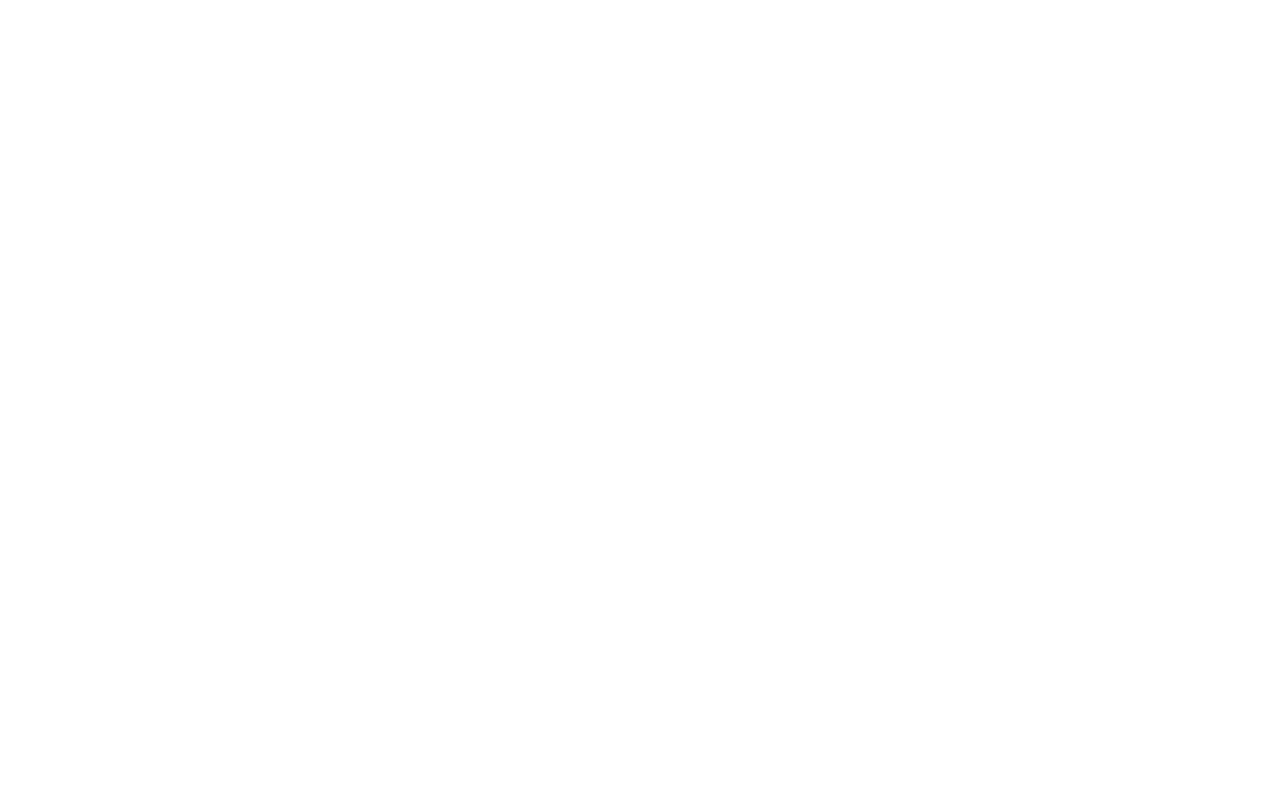
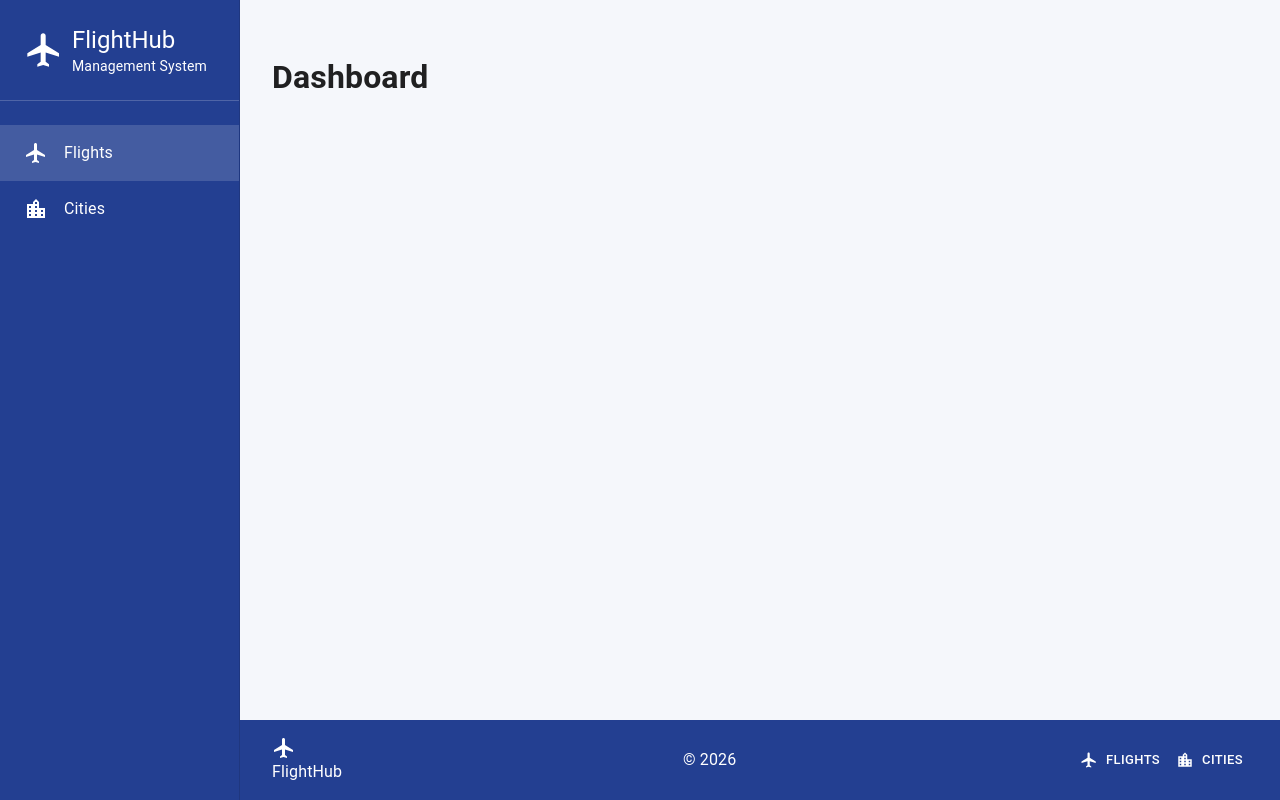
Before and after one commit to OrosRazvan/WorkshopFRGlobal, a React (Vite) app in the folder WorkshopGL/: page / in a window 1280 px wide. Built offline with nearby package versions, Linux system fonts and the light colour scheme.

Commit message:
add layout page with sidebar, footer and routing

```diff
--- a/WorkshopGL/src/App.tsx
+++ b/WorkshopGL/src/App.tsx
@@ -1,10 +1,5 @@
-function App() {
+import { Layout } from "./components/Layout/Layout";
 
-  return (
-    <>
-
-    </>
-  )
-}
-
-export default App
+export const App = () => {
+  return <Layout />;
+};
--- /dev/null
+++ b/WorkshopGL/src/components/Footer/Footer.tsx
@@ -0,0 +1,40 @@
+import { Box, Typography, Button, Stack } from "@mui/material";
+import FlightIcon from "@mui/icons-material/Flight";
+import LocationCityIcon from "@mui/icons-material/LocationCity";
+import { NavLink } from "react-router-dom";
+
+export const Footer = () => {
+  return (
+    <Box
+      component="footer"
+      sx={{
+        width: "100%",
+        bgcolor: "#233f91",
+        color: "white",
+        px: 4,
+        py: 2,
+        display: "flex",
+        alignItems: "center",
+      }}
+    >
+      <Stack>
+        <FlightIcon />
+        <Typography>FlightHub</Typography>
+      </Stack>
+
+      <Typography sx={{ mx: "auto" }}>
+        © {new Date().getFullYear()}
+      </Typography>
+
+      <Stack direction="row" spacing={1}>
+        <Button component={NavLink} to="/" size="small" startIcon={<FlightIcon />} sx={{ color: "white" }}>
+          Flights
+        </Button>
+
+        <Button component={NavLink} to="/cities" size="small" startIcon={<LocationCityIcon />} sx={{ color: "white" }}>
+          Cities
+        </Button>
+      </Stack>
+    </Box>
+  );
+};
--- a/WorkshopGL/src/components/Layout/Layout.tsx
+++ b/WorkshopGL/src/components/Layout/Layout.tsx
@@ -0,0 +1,31 @@
+import { Box, CssBaseline } from "@mui/material";
+import { Outlet } from "react-router-dom";
+import { Sidebar } from "../Sidebard/Sidebar";
+import { Footer } from "../Footer/Footer";
+
+export const Layout = () => {
+  return (
+    <Box sx={{ display: "flex", minHeight: "100vh" }}>
+      <CssBaseline />
+
+      <Sidebar />
+
+      <Box
+        component="main"
+        sx={{
+          flexGrow: 1,
+          minHeight: "100vh",
+          display: "flex",
+          flexDirection: "column",
+          bgcolor: "#f5f7fb",
+        }}
+      >
+        <Box sx={{ flexGrow: 1, p: 4 }}>
+          <Outlet />
+        </Box>
+
+        <Footer />
+      </Box>
+    </Box>
+  );
+};
--- /dev/null
+++ b/WorkshopGL/src/components/Sidebard/Sidebar.tsx
@@ -0,0 +1,76 @@
+import Box from '@mui/material/Box';
+import Drawer from '@mui/material/Drawer';
+import Typography from '@mui/material/Typography';
+import Divider from '@mui/material/Divider';
+import FlightIcon from '@mui/icons-material/Flight';
+import LocationCityIcon from '@mui/icons-material/LocationCity';
+import List from '@mui/material/List';
+import ListItem from '@mui/material/ListItem';
+import ListItemButton from '@mui/material/ListItemButton';
+import ListItemIcon from '@mui/material/ListItemIcon';
+import ListItemText from '@mui/material/ListItemText';
+import { NavLink } from 'react-router-dom';
+
+export const drawerWidth = 240;
+
+export const Sidebar = () => {
+    const items = [
+        { name: "Flights", icon: <FlightIcon />, path: "/" },
+        { name: "Cities", icon: <LocationCityIcon />, path: "/cities" }
+    ]
+
+    return(
+        <Drawer
+            sx={{
+             width: drawerWidth,
+            flexShrink: 0,
+            "& .MuiDrawer-paper": {
+                width: drawerWidth,
+                boxSizing: "border-box",
+                bgcolor: "#233f91",
+                color: "white",
+                },
+            }}
+            variant="permanent"
+        >
+            <Box sx={{ p: 3, display: "flex", flexDirection: "row", gap: 1, alignItems: "center"}}>
+                <FlightIcon sx={{ fontSize: 40 }} />
+                <Box sx={{ display: "flex", flexDirection: "column" }}>
+                    <Typography variant="h5">
+                        FlightHub
+                    </Typography>
+                    <Typography variant="body2">Management System</Typography>
+                </Box>
+            </Box>
+
+            <Divider sx={{ borderColor: "rgba(255,255,255,0.2)" }} />
+
+            <List sx={{ flexGrow: 1, mt: 2 }}>
+                {items.map((item) => (
+                <ListItem key={item.name} disablePadding>
+                    <ListItemButton
+                    component={NavLink}
+                    to={item.path}
+                    sx={{
+                        color: "white",
+                        px: 3,
+                        py: 1.5,
+                        "&.active": {
+                            bgcolor: "rgba(255,255,255,0.15)",
+                        },
+                        "&:hover": {
+                            bgcolor: "rgba(255,255,255,0.10)",
+                        },
+                    }}
+                    >
+                    <ListItemIcon sx={{ color: "white", minWidth: 40 }}>
+                        {item.icon}
+                    </ListItemIcon>
+                    <ListItemText primary={item.name} />
+                    </ListItemButton>
+                </ListItem>
+                ))}
+            </List>
+        </Drawer>
+    )
+}
--- a/WorkshopGL/src/main.tsx
+++ b/WorkshopGL/src/main.tsx
@@ -1,9 +1,10 @@
 import { StrictMode } from 'react'
 import { createRoot } from 'react-dom/client'
-import App from './App.tsx'
+import { RouterProvider } from "react-router-dom";
+import { router } from './routes/routes';
 
 createRoot(document.getElementById('root')!).render(
-  <StrictMode>
-    <App />
-  </StrictMode>,
+    <StrictMode>
+      <RouterProvider router={router} />
+    </StrictMode>,
 )
--- a/WorkshopGL/src/pages/Dashboard/Dashboard.tsx
+++ b/WorkshopGL/src/pages/Dashboard/Dashboard.tsx
@@ -0,0 +1,5 @@
+export const Dashboard = () => {
+    return (
+        <h1>Dashboard</h1>
+    )
+}
--- /dev/null
+++ b/WorkshopGL/src/routes/routes.tsx
@@ -0,0 +1,16 @@
+import { createBrowserRouter } from "react-router-dom";
+import { Layout } from "../components/Layout/Layout";
+import { Dashboard } from "../pages/Dashboard/Dashboard";
+
+export const router = createBrowserRouter([
+  {
+    path: "/",
+    element: <Layout />,
+    children: [
+      {
+        index: true,
+        element: <Dashboard />,
+      }
+    ],
+  },
+]);
```
